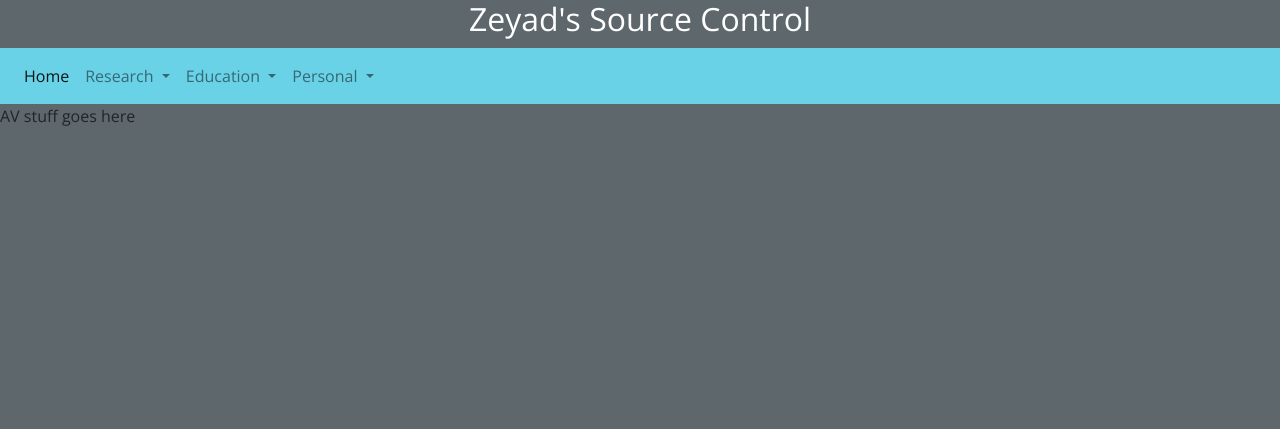
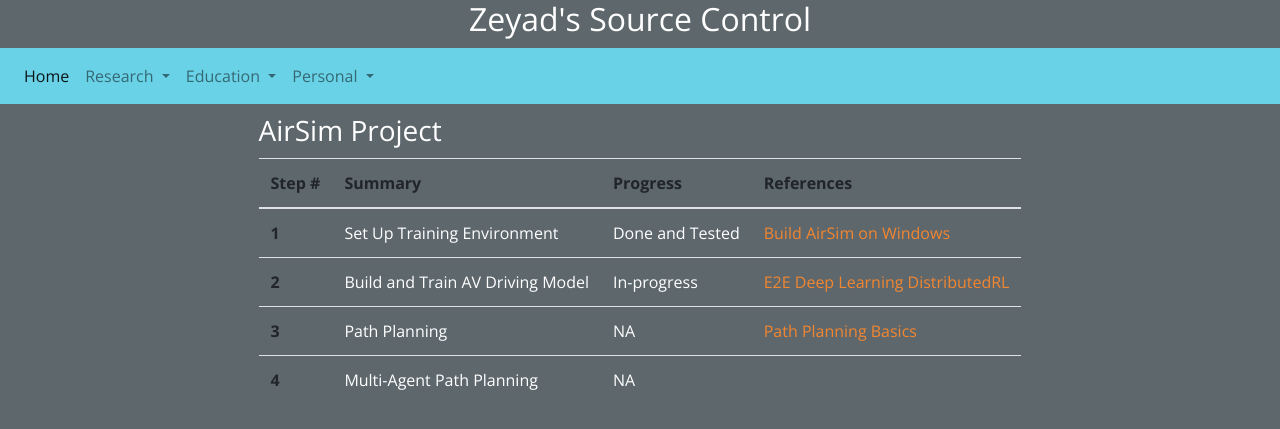
Before and after one commit to zshureih/zshureih.github.io, a Jekyll site: the page built from content/Research/autonomousVehicles.html, in a window 1280 px wide. Shown: the top 429 px of the page. Built offline with Jekyll 4.4.1, drawn with Linux system fonts in a browser that asks for light colours.

Commit message:
styling and av page

```diff
--- a/content/Research/autonomousVehicles.html
+++ b/content/Research/autonomousVehicles.html
@@ -3,6 +3,53 @@ layout: default
 title: Autonomous Vehicles
 ---
 
-<div>
-    AV stuff goes here
+<div class="band-container">
+    <h3>
+        AirSim Project
+    </h3>
+    <table class="table">
+        <thead>
+            <tr>
+                <th scope="col">Step #</th>
+                <th scope="col">Summary</th>
+                <th scope="col">Progress</th>
+                <th scope="col">References</th>
+            </tr>
+        </thead>
+        <tbody>
+            <tr>
+                <th scope="row">1</th>
+                <td>Set Up Training Environment</td>
+                <td>Done and Tested</td>
+                <td>
+                    <a href="https://microsoft.github.io/AirSim/docs/build_windows/"> Build AirSim on Windows</a>
+                </td>
+            </tr>
+            <tr>
+                <th scope="row">2</th>
+                <td>Build and Train AV Driving Model</td>
+                <td>In-progress</td>
+                <td>
+                    <a href="https://github.com/microsoft/AutonomousDrivingCookbook/blob/master/AirSimE2EDeepLearning/README.md"> E2E Deep Learning</a>
+                    <a href="https://github.com/microsoft/AutonomousDrivingCookbook/tree/master/DistributedRL"> DistributedRL </a>
+                </td>
+            </tr>
+            <tr>
+                <th scope="row">3</th>
+                <td >Path Planning</td>
+                <td>NA</td>
+                <td>
+                    <a href="https://dzone.com/articles/how-does-path-planning-for-autonomous-vehicles-wor">Path Planning Basics</a>
+                </td>
+            </tr>
+            <tr>
+                <th scope="row">4</th>
+                <td>Multi-Agent Path Planning</td>
+                <td>NA</td>
+                <td>
+                    <a></a>
+                </td>
+            </tr>
+        </tbody>
+    </table>
 </div>
--- a/content/assets/css/style.css
+++ b/content/assets/css/style.css
@@ -246,3 +246,11 @@ body {
     padding: 0 1.5em;
   }
 }
+
+td {
+  color: #fff;
+}
+
+a {
+  color: #F38630;
+}
--- a/content/index.html
+++ b/content/index.html
@@ -6,7 +6,7 @@ permalink: /
 
 <div class="band-container">
     <div>
-        <h3 class="">Home Page</h3>
+        <h3>Home Page</h3>
         <p>
             This is my main github page. As I am an undergrad with research goals, I will attempt to keep it updated with research projects, course outcomes, personal information, and some resources I use regularly
         </p>
```
